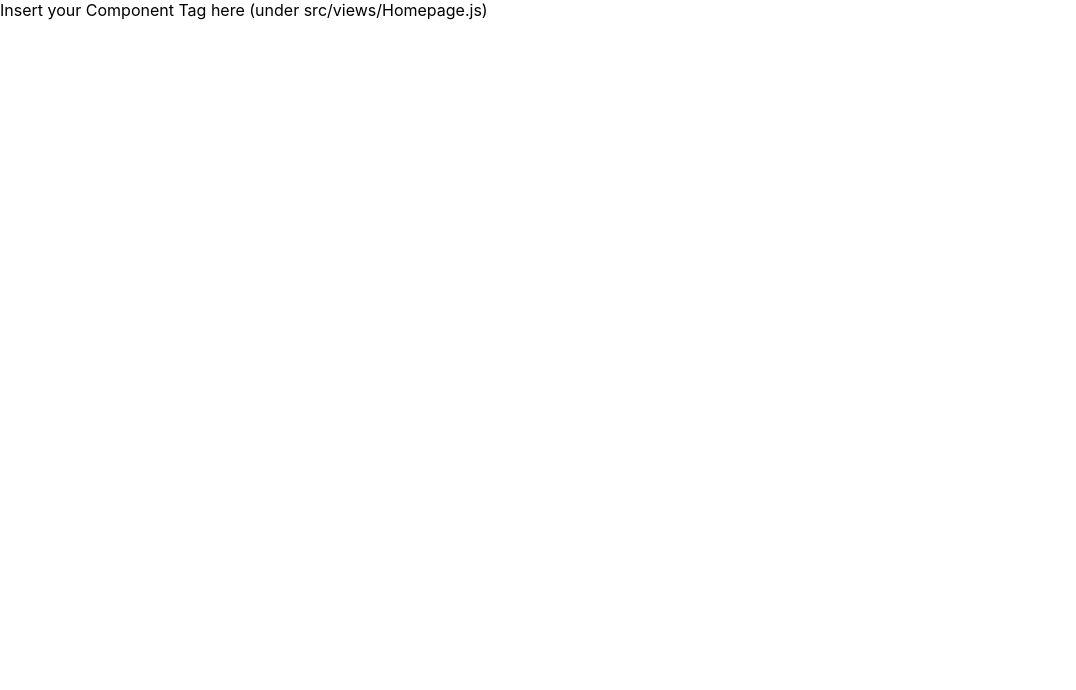
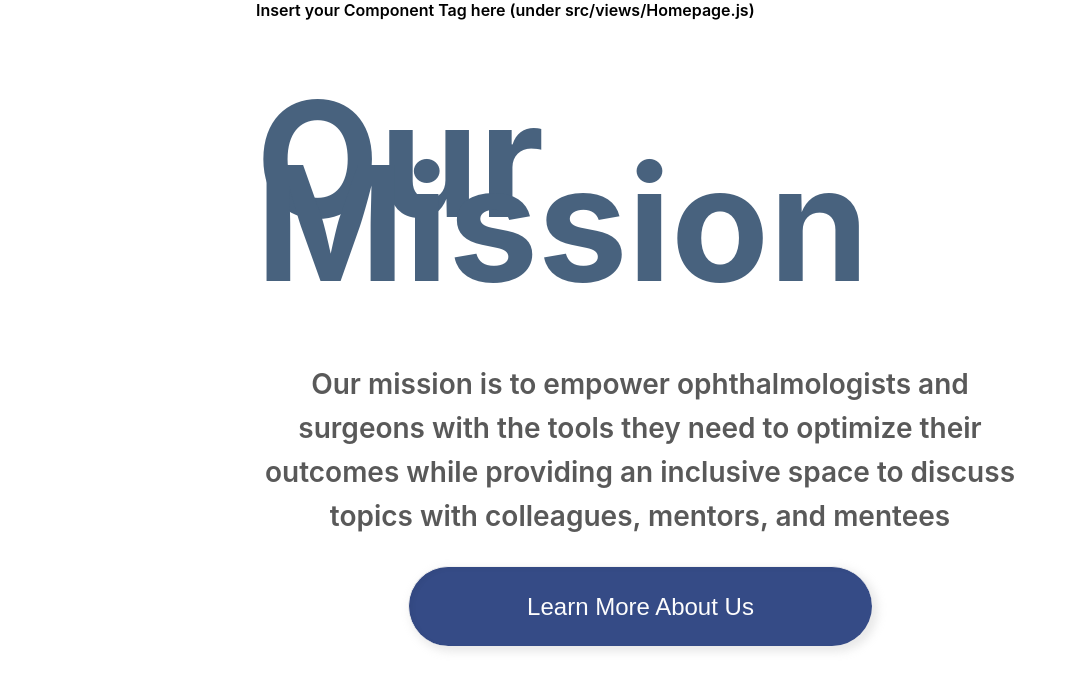
Before and after one commit to eyelabsai/EyeSpace-Website, a React (Create React App) app: page / in a window 1280 px wide. Shown: the top 690 px of the page, without its empty margins (0-1076 px from the left). Built offline with nearby package versions, Linux system fonts and the light colour scheme.

Commit message:
changed into React formatting, added comments

```diff
--- a/src/views/Homepage/Homepage.js
+++ b/src/views/Homepage/Homepage.js
@@ -1,4 +1,5 @@
 import React from "react";
+import Mission from "./Mission/Mission";
 // be sure to import the css file!
 
 export default class Homepage extends React.Component {
@@ -6,6 +7,7 @@ export default class Homepage extends React.Component {
       return (
         <div className="homepage">
           Insert your Component Tag here (under src/views/Homepage.js)
+          <Mission/>
         </div>
       );
     }
--- a/src/views/Homepage/Mission/Mission.js
+++ b/src/views/Homepage/Mission/Mission.js
@@ -1 +1,27 @@
 // FOR CHERRY :))
+import React from "react";
+import PropTypes from "prop-types";
+import './Mission.css'; // replace "TestComponent" with your own component
+
+export default class Mission extends React.Component { // replace "TestCOmponent" with your own component
+  static propTypes = { // define any props here
+    name: PropTypes.string,
+  };
+
+  render() { // whatever is returned here will be the html that is rendered when this component is being used
+    return (
+    <div className="cards">
+      {/** This is where your HTML goes. The only thing is that instead of class="" you do className="" for some reason */}
+      <div id = "title">
+        <h1>Our Mission</h1>
+      </div>
+      <div id = "content">
+        <p>Our mission is to empower ophthalmologists and surgeons with the tools they need to optimize their outcomes while providing an inclusive space to discuss topics with colleagues, mentors, and mentees</p>
+      </div>
+      <div id = "btn">
+        <button>Learn More About Us</button>
+      </div>
+    </div>
+    );
+  }
+}
```
